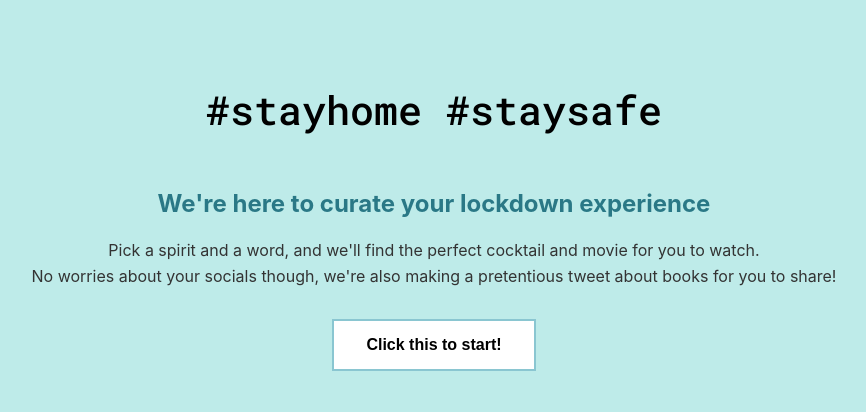
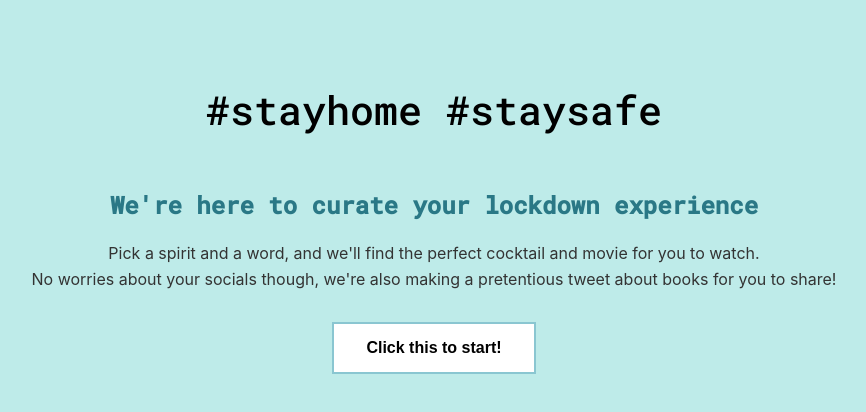
Before and after one commit to blancamb/project-2, a React (Create React App) app: page / in a window 1280 px wide. Shown: the top 412 px of the page, without its empty margins (206-1072 px from the left). Built offline with nearby package versions, Linux system fonts and the light colour scheme.

Commit message:
final version

```diff
--- a/src/styles/main.css
+++ b/src/styles/main.css
@@ -33,11 +33,13 @@ h1 {
 
 .homepage-text h2 {
   color: #2a7886;
+  font-family: 'Roboto Mono', monospace;
+
 }
 
 .homepage-text p {
   line-height: 1.6;
-  margin: 0 60px;
+  margin: 0 100px;
 }
 
 button {
@@ -97,6 +99,8 @@ button {
 
 .result-drink h4, .result-movie h4, .result-book h4, .result-tweet h4 {
   margin-bottom: 20px;
+  font-family: 'Roboto Mono', monospace;
+  font-size: 20px;
 }
 
 .result-drink, .result-movie, .result-book, .result-tweet {
```
